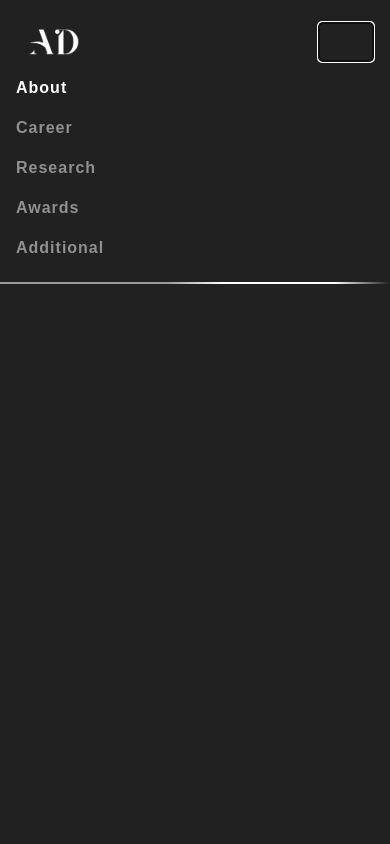
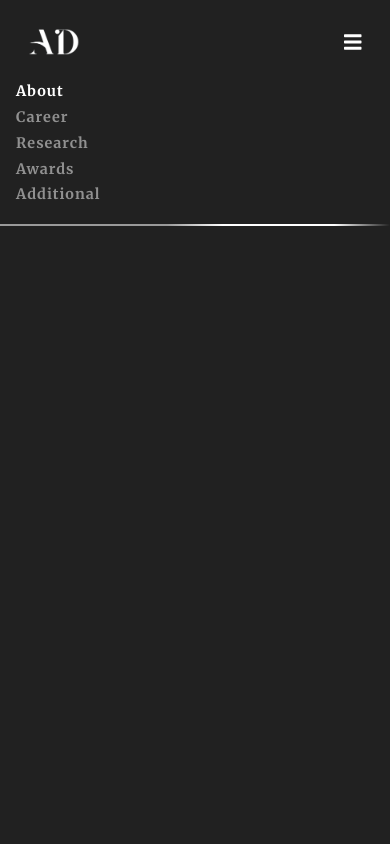
Before and after one commit to Arthur-SD15/ArthurSD-Web, a plain HTML site: page index.html in a window 390 px wide. Both pictures are taken after a click on the button "Toggle navigation". Shown: the top 844 px of the page. Drawn offline with nearby package versions, Linux system fonts and the light colour scheme.

Commit message:
fix: Updating information

```diff
--- a/css/style.css
+++ b/css/style.css
@@ -1,4 +1,5 @@
 /* Fonts */
+@import url('https://fonts.googleapis.com/css2?family=Merriweather:ital,wght@0,300;0,400;0,700;0,900;1,300;1,400;1,700;1,900&display=swap');
 
 .times{
     font-family: 'Times New Roman', Times, serif;
@@ -20,15 +21,15 @@
     bottom: 0;
     left: 0;
     width: 100%;
-    height: 2px; /* altura do border-bottom */
+    height: 2px;
     background: linear-gradient(to right, #9a9a9a, #9a9a9a, #9a9a9a, #9a9a9a, #ffffff, #ffffff, #ffffff, transparent);
 }
 
 .nav-link.text-brace {
     font-size: 1rem;
-    font-family: 'Arial', sans-serif;
+    font-weight: 600;
+    font-family: "Merriweather", serif;
     letter-spacing: 1px;
-    font-weight: 600;
     color: rgba(255, 255, 255, 0.5);
     margin-right: 20px;
     transition: color 0.3s;
@@ -38,8 +39,28 @@
     color: #e4dddd;
 }
 
-.navbar-toggler{
+.navbar-toggler {
+    display: inline-block;
+    vertical-align: middle;
+}
+
+
+.navbar-toggler .navbar-toggler-icon {
     color: white;
+}
+
+
+.navbar-toggler-icon {
+    width: 1.5em;
+    height: 1.5em;
+}
+
+.navbar-toggler:focus {
+    outline: none;
+}
+
+.scroll-to-top-btn:focus{
+    outline: none;
 }
 
 
@@ -249,9 +270,10 @@ ul{
     bottom: 20px;
     right: 20px;
     background-color: white;
-    border-radius: 10%;
+    border: none;
+    border-radius: 100%;
     width: 40px;
-    height: 55px;
+    height: 40px;
     font-size: 20px;
     cursor: pointer;
     opacity: 0;
@@ -268,3 +290,19 @@ ul{
     opacity: 1;
     transform: translateY(0);
 }
+
+
+/* Media */
+
+@media (max-width: 767px) {
+    .navbar-nav{
+        margin-top: 0.8em;
+    }
+
+    .navbar-nav.ml-auto .nav-link {
+      font-size: 0.9rem;
+      font-weight: 600;
+      padding: 0;
+      padding-bottom: 0.3em;
+    }
+  }
--- a/index.html
+++ b/index.html
@@ -14,13 +14,13 @@
   </head>
   <body id="page-top">
     <!-- Nav -->
-    <nav class="navbar navbar-expand-lg p-3">
+    <nav class="navbar navbar-expand-md p-3">
       <div class="container">
         <a class="navbar-brand" href="#">
           <img src="assets/img/logo.png" alt="Image Logo Header" width="80" />
         </a>
         <button class="navbar-toggler" type="button" data-toggle="collapse" data-target="#navbarSupportedContent" aria-controls="navbarSupportedContent" aria-expanded="false" aria-label="Toggle navigation">
-          <span class="navbar-toggler-icon"></span>
+          <i class="fas fa-bars" style="color: white;"></i>
         </button>
         <div class="collapse navbar-collapse" id="navbarSupportedContent">
           <ul class="navbar-nav ml-auto">
@@ -121,6 +121,8 @@
     </footer>
     <button id="scrollToTopButton" class="scroll-to-top-btn"><i class="fas fa-arrow-up"></i></button>
     <!-- Bootstrap core JS -->
+    <script src="https://code.jquery.com/jquery-3.6.0.min.js"></script>
+    <script src="https://maxcdn.bootstrapcdn.com/bootstrap/4.0.0/js/bootstrap.min.js"></script>
     <link rel="stylesheet" href="https://stackpath.bootstrapcdn.com/bootstrap/4.1.3/css/bootstrap.min.css" integrity="sha384-MCw98/SFnGE8fJT3GXwEOngsV7Zt27NXFoaoApmYm81iuXoPkFOJwJ8ERdknLPMO" crossorigin="anonymous"/>
     <script src="https://code.jquery.com/jquery-3.6.0.min.js" integrity="sha256-86uxLEDE9DM7s47bINuNtkm3Wb3QHmH2WQvBlBfDwC8=" crossorigin="anonymous"></script>
     <script src="https://cdnjs.cloudflare.com/ajax/libs/popper.js/1.14.3/umd/popper.min.js" integrity="sha384-ZMP7rVo3mIykV+2+9J3UJ46jBk0WLaUAdn689aCwoqbBJiSnjAK/l8WvCWPIPm49" crossorigin="anonymous"></script>
```
Also changed, not shown: pages/additional.html (+5 -4 lines), pages/awards.html (+4 -2 lines), pages/career.html (+4 -2 lines), pages/research.html (+4 -2 lines).
